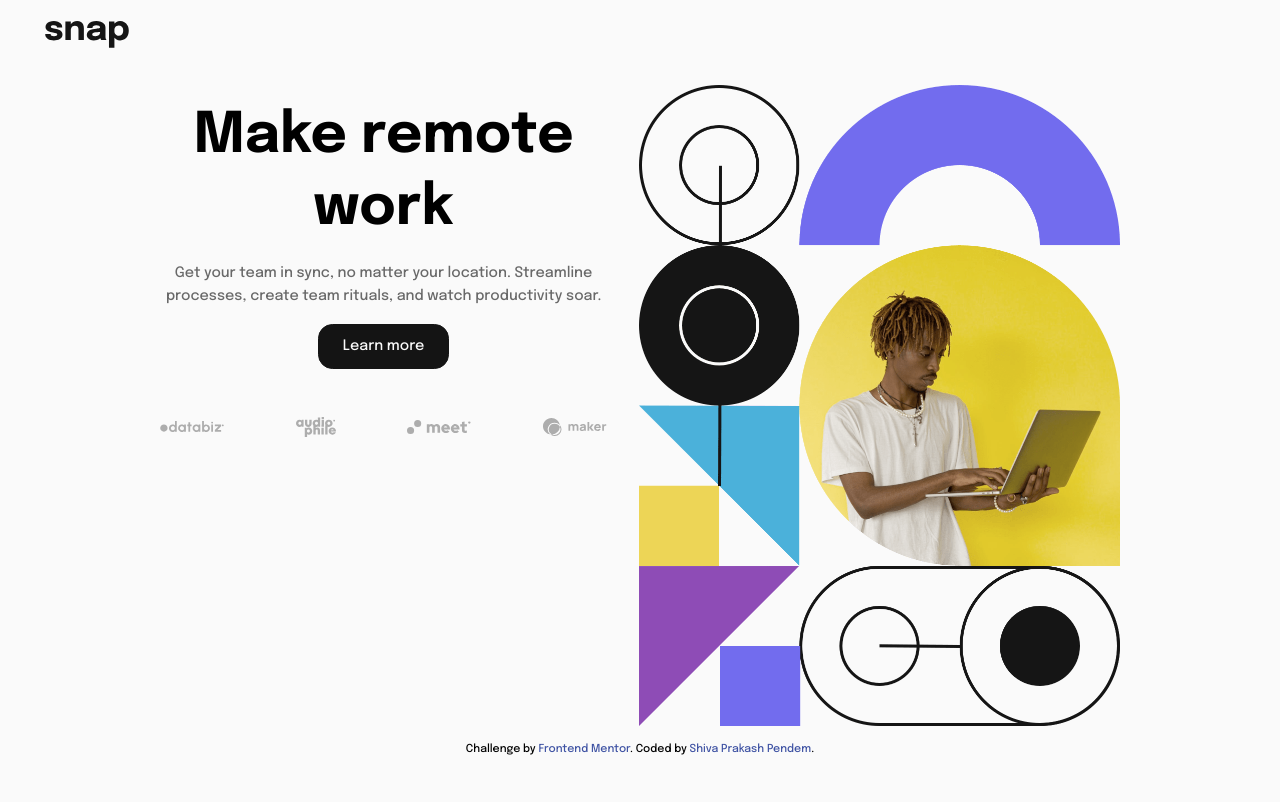
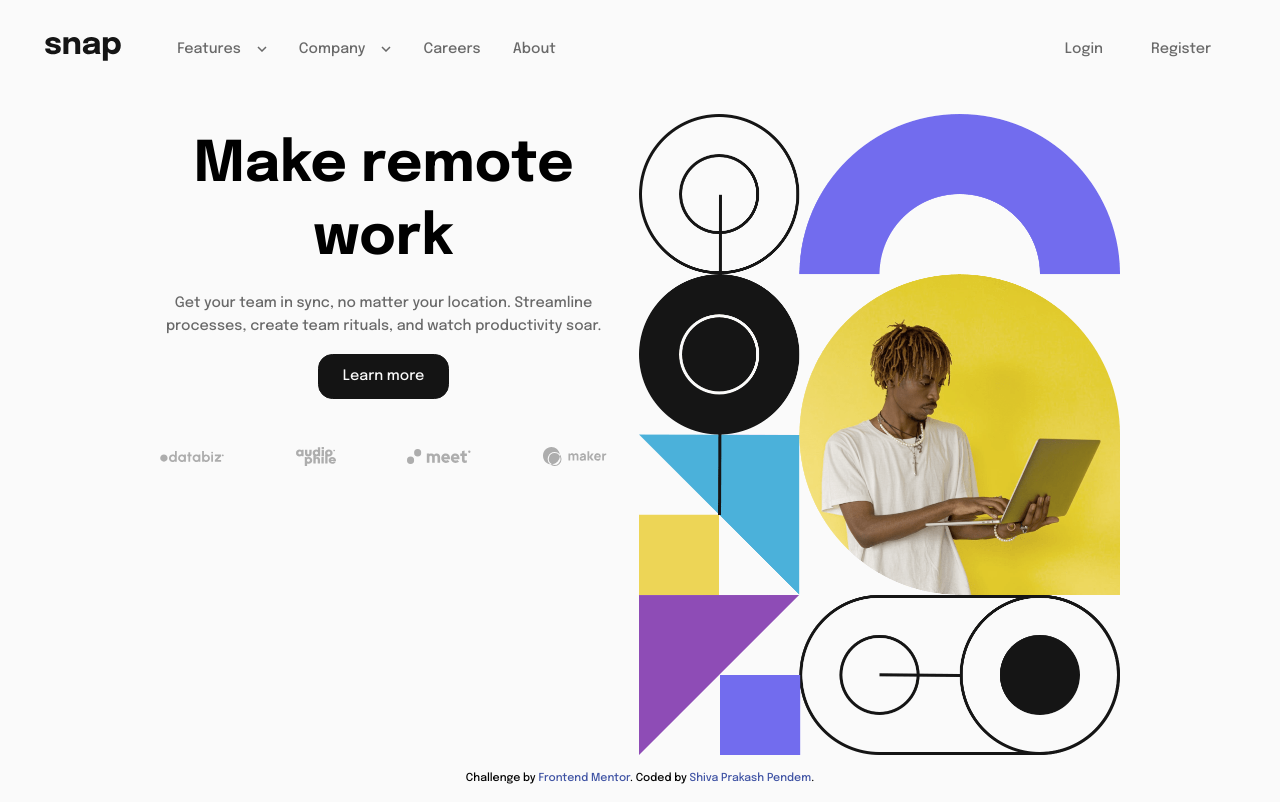
Before and after one commit to shivaprakash-sudo/intro-section-with-dropdown-menu, a plain HTML site: page index.html in a window 1280 px wide. Drawn offline with Linux system fonts and the light colour scheme.

Commit message:
add desktop nav

```diff
--- a/index.html
+++ b/index.html
@@ -20,6 +20,7 @@
     </a>
     <nav>
       <div class="open-menu"><img src="./images/icon-menu.svg" alt="" aria-hidden="true"></div>
+      <div class="links flex items-center">
         <div class="nav-items flex col gap-2 display-none">
           <div class="close-menu"><img src="./images/icon-close-menu.svg" alt="" aria-hidden="true"></div>
           <div class="dropdown-container flex col gap-2">
@@ -59,7 +60,8 @@
           </div>
           <div><a href="#">Careers</a></div>
           <div><a href="#">About</a></div>
-        <div class="flex col gap-2">
+        </div>
+        <div class="btns flex col gap-2">
           <div><a href="#">Login</a></div>
           <div><a class="btn btn-register" href="#">Register</a></div>
         </div>
--- a/styles/scss/_base.scss
+++ b/styles/scss/_base.scss
@@ -50,6 +50,12 @@ body {
   font-family: $ff-primary;
   background-color: $clr-neutral-100;
   line-height: $lh-base;
+  header {
+    #logo {
+      padding-block: 1rem;
+      align-self: flex-start;
+    }
+  }
 }
 
 .attribution {
--- a/styles/scss/_breakpoints.scss
+++ b/styles/scss/_breakpoints.scss
@@ -1,13 +1,50 @@
-@use "base";
+@use "base" as *;
 
 @media (min-width: 730px) {
   nav {
-    .open-menu {
+    width: 100%;
+    margin-inline-start: 2rem;
+
+    .open-menu,
+    .close-menu {
       display: none;
     }
 
-    .nav-items {
-      display: none;
+    .links {
+      justify-content: space-between;
+
+      .nav-items {
+        width: 100%;
+        gap: 2rem;
+        position: inherit;
+        display: flex;
+        flex-direction: row;
+        height: auto;
+        background-color: none;
+        box-shadow: none;
+
+        .dropdown-container {
+          position: relative;
+
+          .dropdown {
+            position: absolute;
+            top: 2rem;
+            right: 0.05rem;
+            padding: 1rem 2rem;
+            background-color: $clr-neutral-100;
+            box-shadow: 0.2rem 0.2rem 1rem -0.3rem $clr-neutral-300;
+            border-radius: 0.5rem;
+            -webkit-border-radius: 0.5rem;
+            -moz-border-radius: 0.5rem;
+            -ms-border-radius: 0.5rem;
+            -o-border-radius: 0.5rem;
+          }
+        }
+      }
+    }
+
+    .btns {
+      flex-direction: row;
     }
   }
 
--- a/styles/scss/components/nav/_menu.scss
+++ b/styles/scss/components/nav/_menu.scss
@@ -4,6 +4,7 @@ nav {
   a:hover {
     color: $clr-neutral-300;
   }
+  .links {
     .nav-items {
       position: absolute;
       right: 0;
@@ -27,6 +28,7 @@ nav {
         }
       }
     }
+  }
 
   .open-menu,
   .close-menu {
```
Also changed, not shown: styles/css/style.css, 1 other file. Lines whose indentation alone changed are shown as unchanged.
